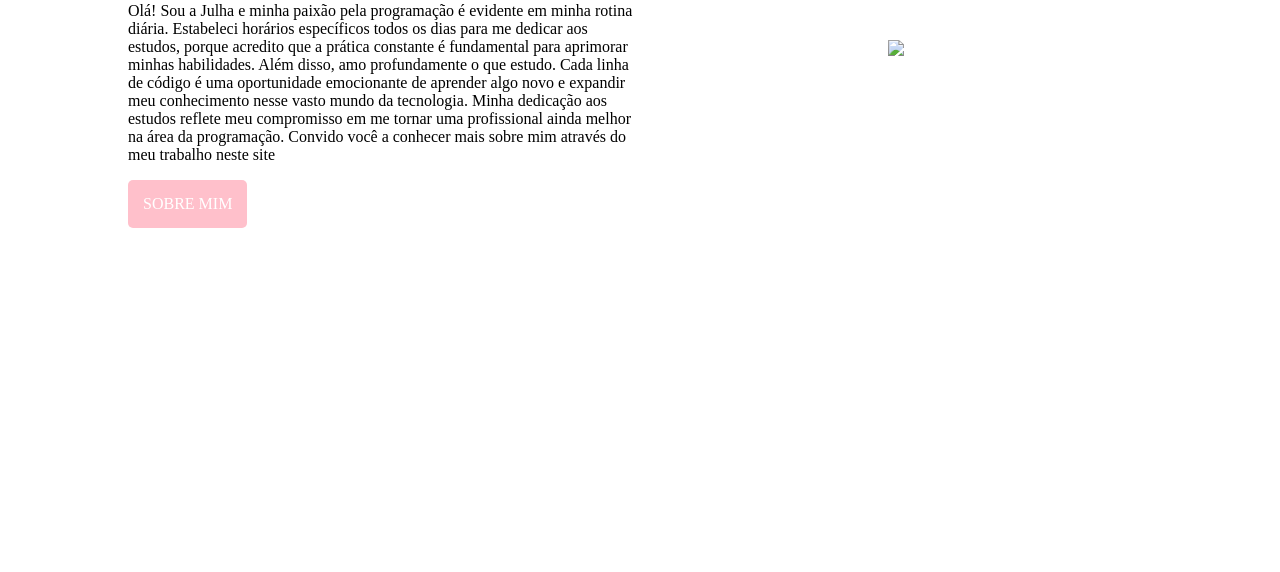
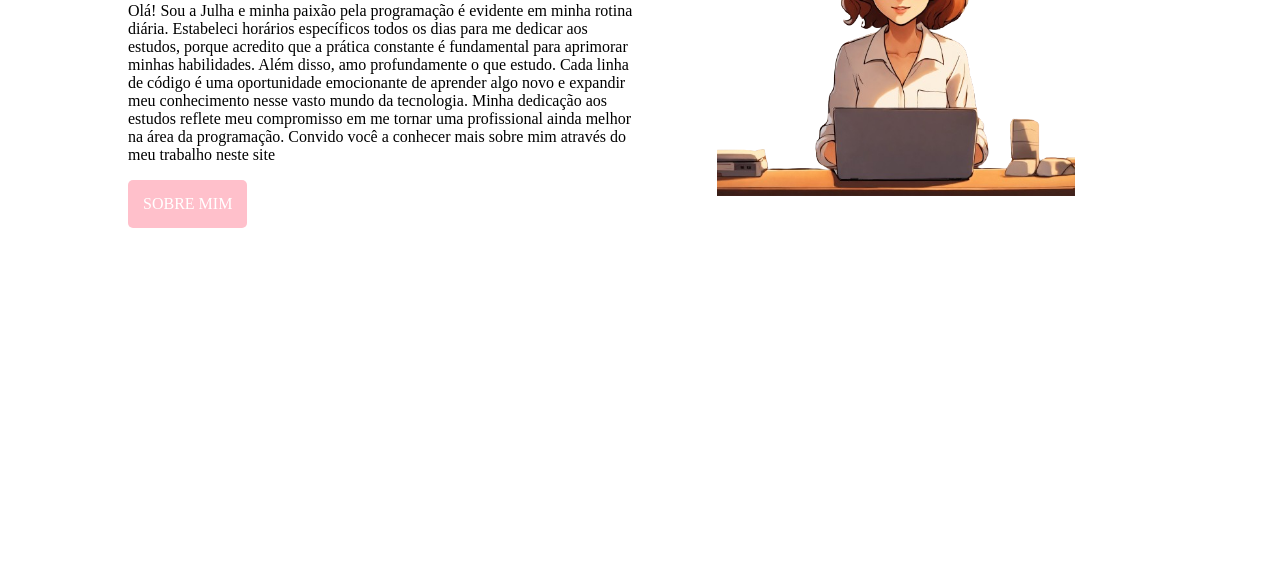
Before and after one commit to julharoberta/portifolioCurriculo, a plain HTML site: page index.html in a window 1280 px wide. Shown: the part 228-800 px from the top of the page. Drawn offline with Linux system fonts and the light colour scheme.

Commit message:
index.html

```diff
--- a/index.html
+++ b/index.html
@@ -33,7 +33,7 @@
             <a href="sobreMim.html" class="contact-btn">Sobre mim</a>
         </div>
         <div class="img-headline">
-            <img style="max-width: 70% ;" src="IMG/juia.png">
+            <img style="max-width: 70% ;" src="juia.png">
         </div>
     </header>
 </body>
```
